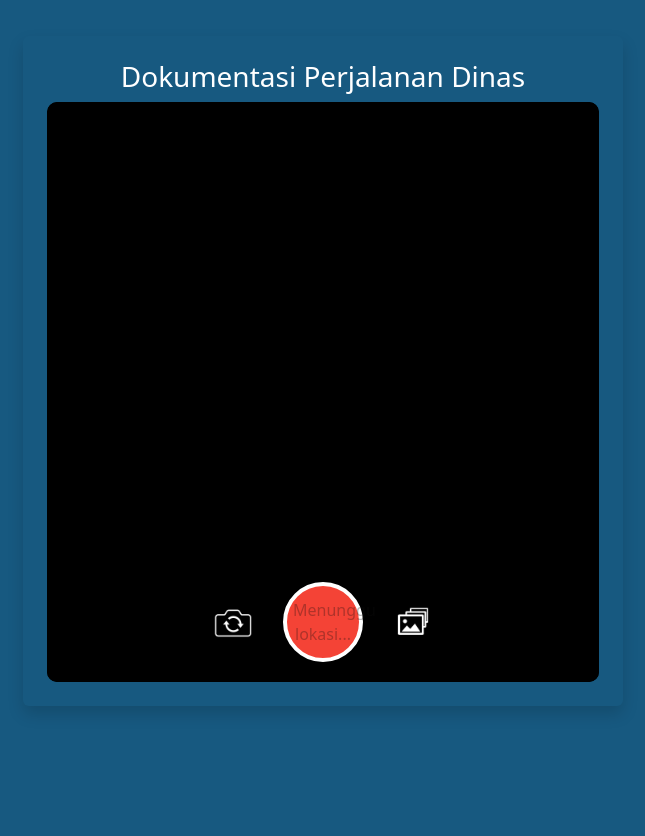
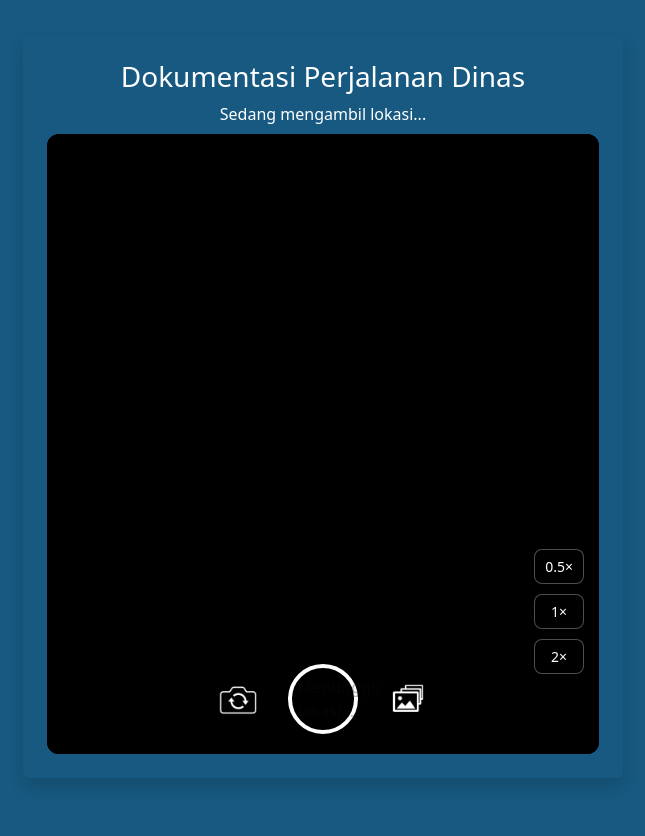
Before and after one commit to putramuttaqin/mitalon, a Flask app: page /dinasluar in a window 1280 px wide. Shown: the part 66-902 px from the top of the page, without its empty margins (317-962 px from the left). Run offline with Flask 3, Linux system fonts and the light colour scheme.

Commit message:
zoom function

```diff
--- a/static/css/style.css
+++ b/static/css/style.css
@@ -259,3 +259,85 @@ body {
     height: calc(100vh - 200px);
   }
 }
+
+.camera-fullscreen {
+  position: relative;
+  width: 100%;
+  height: calc(100vh - 180px);
+  background: black;
+  overflow: hidden;
+  border-radius: 12px;
+}
+
+.camera-fullscreen video,
+.camera-fullscreen canvas {
+  position: absolute;
+  top: 0;
+  left: 0;
+  width: 100%;
+  height: 100%;
+  object-fit: cover;
+}
+
+.camera-overlay {
+  position: absolute;
+  bottom: 0;
+  width: 100%;
+  height: 100%;
+  display: flex;
+  flex-direction: column;
+  justify-content: flex-end;
+  align-items: center;
+  background: linear-gradient(to top, rgba(0,0,0,0.5), transparent 60%);
+}
+
+.control-row {
+  display: flex;
+  justify-content: center;
+  align-items: center;
+  gap: 30px;
+  margin-bottom: 20px;
+}
+
+.icon-btn img {
+  width: 40px;
+  height: 40px;
+  filter: brightness(0) invert(1);
+}
+
+.capture-btn {
+  width: 70px;
+  height: 70px;
+  border-radius: 50%;
+  border: 4px solid white;
+  background: transparent;
+}
+
+.foto-actions {
+  display: flex;
+  gap: 10px;
+  margin-bottom: 15px;
+}
+
+.zoom-controls {
+  position: absolute;
+  right: 15px;
+  bottom: 80px;
+  display: flex;
+  flex-direction: column;
+  gap: 10px;
+}
+
+.zoom-btn {
+  background: rgba(0,0,0,0.5);
+  color: white;
+  border: 1px solid rgba(255,255,255,0.3);
+  border-radius: 8px;
+  padding: 6px 10px;
+  font-size: 14px;
+  transition: background 0.2s;
+}
+
+.zoom-btn:hover {
+  background: rgba(255,255,255,0.2);
+}
--- a/templates/base.html
+++ b/templates/base.html
@@ -6,7 +6,7 @@
   <meta name="viewport" content="width=device-width, initial-scale=1.0">
   <title>{% block title %}{% endblock %}</title>
   <link href="https://cdn.jsdelivr.net/npm/bootstrap@5.3.0/dist/css/bootstrap.min.css" rel="stylesheet">
-  <link rel="stylesheet" href="{{ url_for('static', filename='css/style.css') }}?v=3">
+  <link rel="stylesheet" href="{{ url_for('static', filename='css/style.css') }}?v=4">
   <link rel="icon" href="/static/favicon.ico">
 </head>
 
--- a/templates/dinasluar.html
+++ b/templates/dinasluar.html
@@ -6,6 +6,10 @@
 <div class="dark-mode">
   <div class="form-wrapper shadow rounded p-4">
     <h3 class="text-center mb-2">Dokumentasi Perjalanan Dinas</h3>
+
+    <div id="alamatPreview" class="text-center text-sm text-gray-400 mb-2">
+      Sedang mengambil lokasi...
+    </div>
 
     <!-- Fullscreen camera -->
     <div class="camera-fullscreen">
@@ -26,9 +30,17 @@
           </button>
         </div>
 
+        <!-- Foto actions -->
         <div id="fotoActions" class="foto-actions hidden">
           <button id="fotoUlang" class="btn btn-secondary">Foto Ulang</button>
           <button id="downloadFoto" class="btn btn-success">Download</button>
+        </div>
+
+        <!-- Zoom controls -->
+        <div class="zoom-controls">
+          <button class="zoom-btn" data-zoom="0.5">0.5×</button>
+          <button class="zoom-btn" data-zoom="1">1×</button>
+          <button class="zoom-btn" data-zoom="2">2×</button>
         </div>
       </div>
     </div>
@@ -37,5 +49,5 @@
 {% endblock %}
 
 {% block scripts %}
-<script src="{{ url_for('static', filename='js/dinasluar.js') }}?v=3"></script>
+<script src="{{ url_for('static', filename='js/dinasluar.js') }}?v=4"></script>
 {% endblock %}
```
